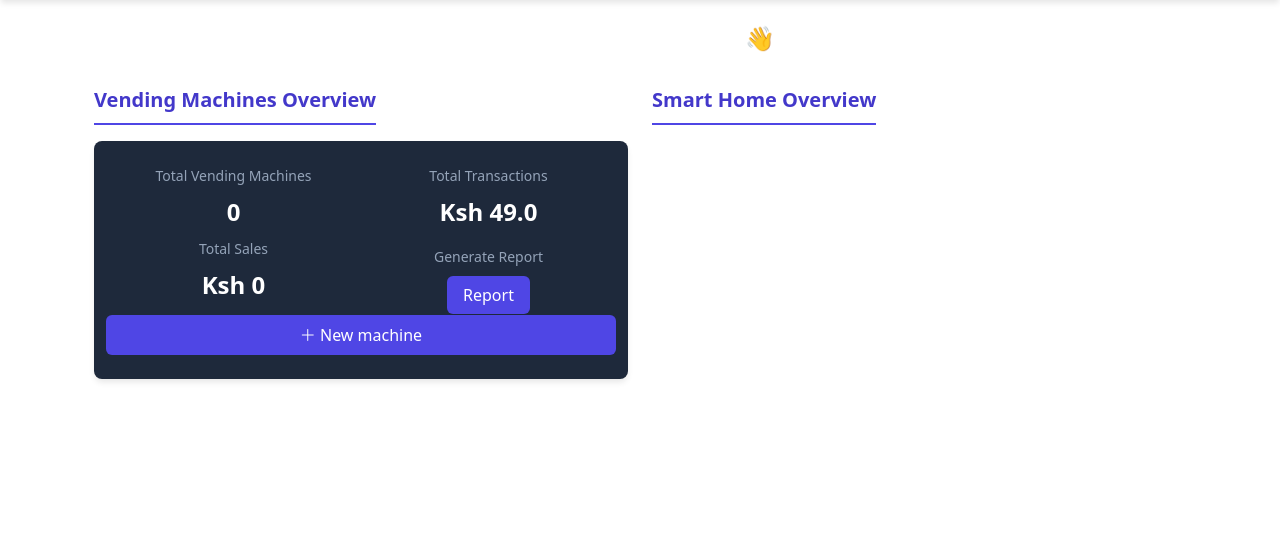
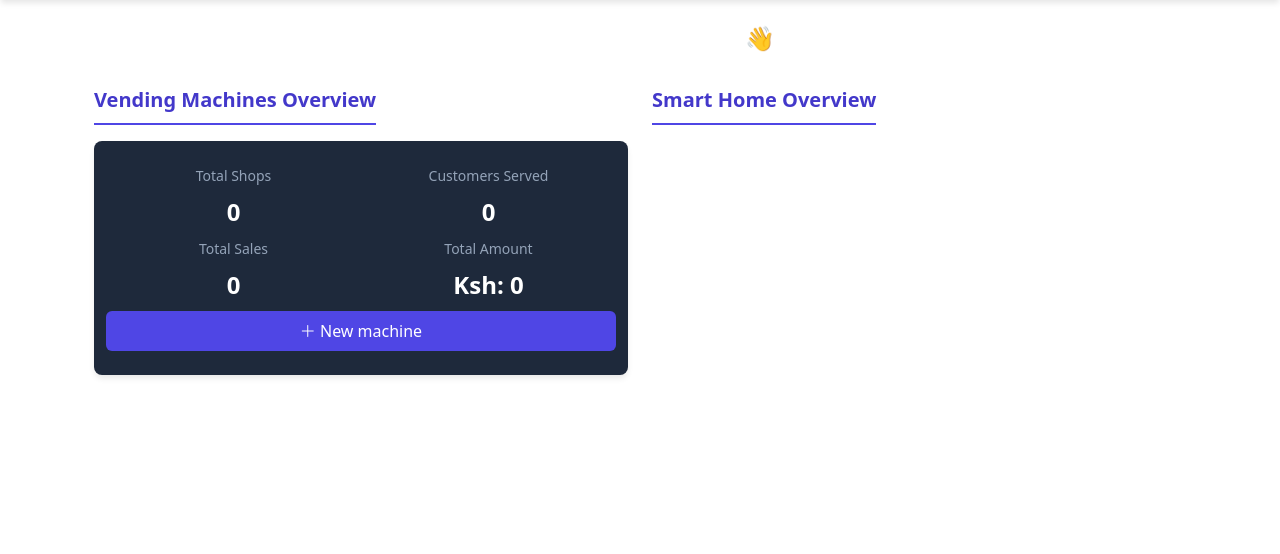
Before and after one commit to andareomondi/vendorflow, a Django app: page / in a window 1280 px wide. Shown: the part 56-610 px from the top of the page. Run offline with Django 5.2, Linux system fonts and the light colour scheme; a user stored in the database is signed in; data comes from the database, SQL or seed files in the repository; both versions use the stored data as it was after the commit; some libraries are stand-ins or nearby versions.

Commit message:
Add shop model and forms, update views and templates for shop management

```diff
--- a/vending/forms.py
+++ b/vending/forms.py
@@ -36,3 +36,8 @@ class MachineUpdateForm(forms.ModelForm):
     class Meta:
         model = Machine
         fields = ['name', 'machine_type' , 'location']
+
+class ShopsForm(forms.ModelForm):
+    class Meta:
+        model = Shop
+        fields = ['name', 'location']
--- a/vending/models.py
+++ b/vending/models.py
@@ -8,6 +8,7 @@ class Shop(models.Model):
     amount = models.PositiveIntegerField(default=0)
     customers_served = models.PositiveIntegerField(default=0)
     location = models.CharField(max_length=255, default='Kitengela')
+    owner = models.ForeignKey(User, on_delete=models.CASCADE, related_name='owning', blank=True, null=True)
 
     def __str__(self):
         return self.name
--- a/vending/templates/vending/home.html
+++ b/vending/templates/vending/home.html
@@ -1,5 +1,5 @@
 {% extends "vending/base.html" %}
-
+{% load crispy_forms_tags %}
 {% block title %}Dashboard - Vending Machine Dashboard{% endblock %}
 
 {% block content %}
@@ -9,7 +9,7 @@
   <div class="modal-dialog">
     <div class="modal-content bg-dark text-white">
       <div class="modal-header">
-        <h1 class="modal-title fs-5" id="exampleModalLabel">New machine registration</h1>
+        <h1 class="modal-title fs-5" id="exampleModalLabel">New shop registration</h1>
         <button type="button" class="btn-close btn-close-white" data-bs-dismiss="modal" aria-label="Close"></button>
       </div>
       <div class="modal-body">
@@ -18,19 +18,13 @@
           machine registered? To begin enter the serial number of the machine.
           <button type="button" class="btn-close btn-close-dark" data-bs-dismiss="alert" aria-label="Close"></button>
         </div>
-        <form class="row g-3 was-validated" validate method="get" action="{% url 'register_machine' %}">
-          <div class="col-sm-10 col-md-10 col-lg-10">
-            <label for="validationCustom01" class="form-label">Serial Number</label>
-            <input type="text" class="form-control bg-dark text-white" id="validationCustom01" required name="q" placeholder="Enter serial number" value="{{ request.get.q }}">
-            <div class="valid-feedback">
-              Ensure the serial number is correct and case sensitive.
-            </div>
-          </div>
-
+        <form method="post">
+          {% csrf_token %}
+          {{ form|crispy }}
       </div>
       <div class="modal-footer">
         <button type="button" class="btn btn-secondary" data-bs-dismiss="modal">Close</button>
-        <button type="submit" class="btn btn-primary">Search</button>
+        <button type="submit" class="btn btn-primary">Add machine</button>
       </div>
       </form>
     </div>
@@ -45,18 +39,18 @@
         <div class="stat-card">
           <div class="row justify-content-center">
             <div class="col-6 mb-2 text-center">
-              <div class="stat-title">Total Vending Machines </div>
-              <div class="stat-value">{{machines | length}}</div></div>
+              <div class="stat-title">Total Shops</div>
+              <div class="stat-value">{{shops | length}}</div></div>
             <div class="col-6 mb-2 text-center">
-              <div class="stat-title">Total Transactions</div>
-              <div class="stat-value">Ksh {{total_transactions}}</div>
+              <div class="stat-title">Customers Served</div>
+              <div class="stat-value">{{customers}}</div>
             </div>
             <div class="col-6 mb-2 text-center">
               <div class="stat-title">Total Sales</div>
-              <div class="stat-value">Ksh {{total_sales}}</div></div>
+              <div class="stat-value">{{total_sales}}</div></div>
             <div class="col-6 mb-2 text-center">
-              <div class="stat-title py-2">Generate Report</div>
-              <a class="view-btn" href="{% url 'user_overview_pdf' %}" style="text-decoration: none;">Report</a>
+              <div class="stat-title">Total Amount</div>
+              <div class="stat-value">Ksh: {{amount}}</div>
             </div>
           </div>
           <div class="row justify-content-center">
--- a/vending/views.py
+++ b/vending/views.py
@@ -1,7 +1,7 @@
 from datetime import datetime
 from django.shortcuts import render, redirect
 from django.views import View
-from .forms import UserRegistrationForm, MachineActivationForm
+from .forms import UserRegistrationForm, MachineActivationForm, ShopsForm
 from django.contrib.auth import authenticate, login, logout
 from django.contrib import messages
 from django.contrib.auth.mixins import LoginRequiredMixin
@@ -17,32 +17,29 @@ from django.core.mail import send_mail
 class Home(LoginRequiredMixin, View):
   def get(self, request):
     user = request.user
-    machines = Machine.objects.filter(owner=user, activated=True)
-    transactions = Transaction.objects.filter(machine__owner=user).select_related('machine__owner').all()
-    total_sales = sum(machine.total_amount for machine in machines)
-    total_transactions = sum(transaction.amount for transaction in transactions)
+    shops = Shop.objects.filter(owner=user)
+    total_sales = sum(shop.amount for shop in shops)
+    customers = sum(shop.customers_served for shop in shops)
+    amount = sum(shop.amount for shop in shops)
+    form = ShopsForm()
     context = {
-        'machines': machines,
-        'transactions': transactions,
-        'total_sales': total_sales,
-        'total_transactions': total_transactions,
+      'shops': shops,
+      'customers': customers,
+      'total_sales': total_sales,
+      'amount': amount,
+      'form': form,
     }
     return render(request, 'vending/home.html', context = context)
 
   def post(self, request):
-    name = request.POST.get('name')
-    location = request.POST.get('location')
-    serial_number = request.POST.get('serial_number')
-    machine_typer = request.POST.get('machine_typer')
-    user = request.user
-    if Machine.objects.filter(serial_number=serial_number).exists():
-      messages.error(request, 'Machine already in the system')
+    form = ShopsForm(request.POST)
+    if form.is_valid():
+      shop = form.save(commit=False)
+      shop.owner = request.user
+      shop.save()
+      messages.success(request, 'Shop created successfully')
       return redirect('home')
-    else:
-      machine = Machine(name=name, location=location, serial_number=serial_number, machine_type=machine_typer, owner=user)
-      machine.save()
-      messages.success(request, 'New machine registered')
-      return redirect('home')
+    return render(request, 'vending/home.html', {'form': form})
 
 
 class Specific_Machine(LoginRequiredMixin, View):
```
Also changed, not shown: db.sqlite3, vending/migrations/0012_shop_owner.py (added).
